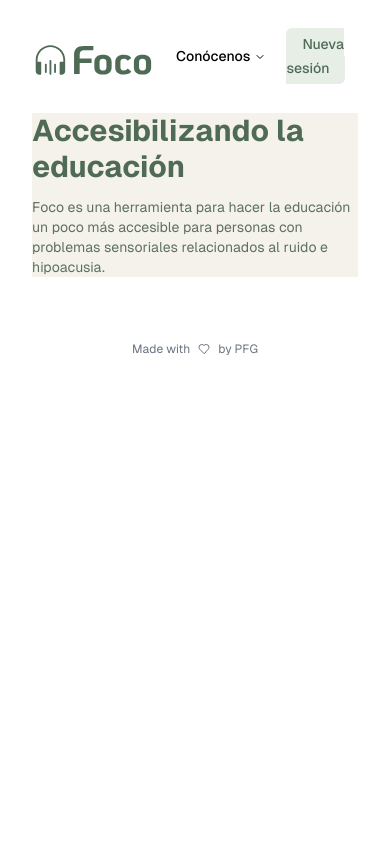
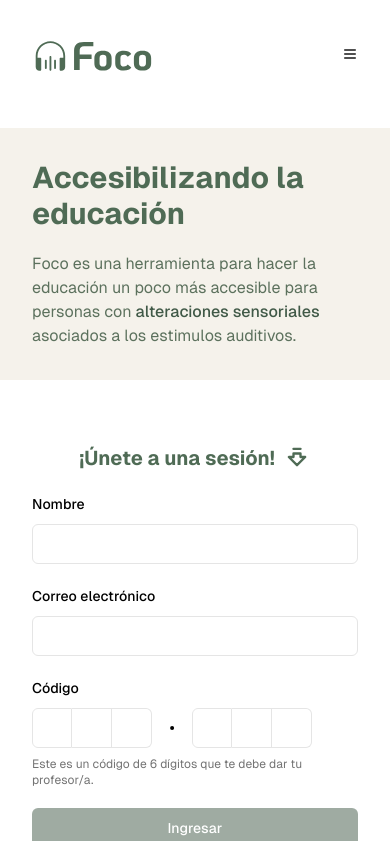
Before and after one commit to panquequesfg/foco-frontend, a Next.js app: page / in a window 390 px wide. Shown: the top 841 px of the page. Built offline with nearby package versions, Linux system fonts and the light colour scheme.

Commit message:
feat(layout): add navbar layout

```diff
--- a/app/layout.tsx
+++ b/app/layout.tsx
@@ -1,6 +1,18 @@
-import type { Metadata } from "next";
+"use client"
+
 import localFont from "next/font/local";
 import "./globals.css";
+import {Navbar} from "@/components/layout/navbar";
+import {Heart} from "lucide-react";
+import {
+  QueryClient,
+  QueryClientProvider,
+} from '@tanstack/react-query'
+import { Toaster } from "@/components/ui/toaster"
+import Image from "next/image";
+import Link from "next/link";
+
+const queryClient = new QueryClient()
 
 const geistSans = localFont({
   src: "./fonts/GeistVF.woff",
@@ -13,23 +25,36 @@ const geistMono = localFont({
   weight: "100 900",
 });
 
-export const metadata: Metadata = {
-  title: "Create Next App",
-  description: "Generated by create next app",
-};
-
 export default function RootLayout({
   children,
 }: Readonly<{
   children: React.ReactNode;
 }>) {
   return (
-    <html lang="en">
+    <QueryClientProvider client={queryClient}>
+      <html lang="en">
       <body
         className={`${geistSans.variable} ${geistMono.variable} antialiased`}
       >
-        {children}
+        <div className="flex flex-col justify-between min-h-screen gap-8 font-[family-name:var(--font-geist-sans)]">
+          <header>
+            <div className="flex w-full justify-between items-end px-8 py-7 sm:px-20">
+              <div className="w-32 h-10">
+                <Link href="/" legacyBehavior passHref>
+                  <Image src="/logo.svg" alt="logo" sizes="100vw" width={128} height={128} style={{position: 'relative'}} />
+                </Link>
+              </div>
+              <Navbar/>
+            </div>
+          </header>
+          {children}
+          <footer className="gap-x-2 flex flex-wrap items-end justify-center text-xs text-gray-500 py-10">
+            Made with <Heart className="w-3 h-3"/> by PFG
+          </footer>
+        </div>
+        <Toaster />
       </body>
-    </html>
+      </html>
+    </QueryClientProvider>
   );
 }
--- a/app/page.tsx
+++ b/app/page.tsx
@@ -1,28 +1,29 @@
-import { Heart } from "lucide-react";
-import { Navbar } from "@/components/layout/navbar";
+"use client"
+
+import { ArrowBigDownDash } from "lucide-react";
+import {JoinSessionForm} from "@/components/sessions/join-session-form";
 
 export default function Home() {
   return (
-    <div className="flex flex-col justify-items-center min-h-screen p-8 pb-15 gap-16 sm:p-15 font-[family-name:var(--font-geist-sans)]">
-      <main className="flex flex-col gap-8 items-center sm:items-start w-full">
-        <div className="flex w-full justify-between items-center">
-          <img src="logo.svg" alt="logo" className="w-32" />
-          <Navbar />
-        </div>
-        <section className="w-full bg-[#f5f2eb] -ml-8 -mr-8 sm:-ml-15 sm:-mr-40 sm:p-8 sm:px-15 sm:py-20 space-y-3">
+    <main className="flex flex-col gap-8 items-center sm:items-start w-full mb-auto">
+      <section className="w-full bg-[#f5f2eb] sm:py-20 space-y-5 p-8 sm:px-20">
         <h1 className="text-foco-700 text-3xl font-bold">
           Accesibilizando la educación
         </h1>
-          <p className="text-sm text-foco-600 max-w-xl">
+        <p className="text-base text-foco-600 max-w-xl">
           Foco es una herramienta para hacer la educación un poco más
-            accesible para personas con problemas sensoriales relacionados al
-            ruido e hipoacusia.
+          accesible para personas con <span className="font-medium text-foco-800">alteraciones sensoriales</span> asociados a los estimulos
+          auditivos.
         </p>
       </section>
+      <section className="w-full sm:py-10 space-y-5 p-8 sm:px-20 flex flex-col items-center">
+        <h1 className="inline-flex text-foco-700 text-xl sm:text-2xl font-bold gap-x-2">
+          ¡Únete a una sesión! <ArrowBigDownDash className="w-7 h-7 animate-bounce"/>
+        </h1>
+        <div className="mx-auto">
+          <JoinSessionForm/>
+        </div>
+      </section>
     </main>
-      <footer className="row-start-3 gap-x-2 flex flex-wrap items-center justify-center text-xs text-gray-500">
-        Made with <Heart className="w-3 h-3" /> by PFG
-      </footer>
-    </div>
   );
 }
--- a/components/layout/navbar.tsx
+++ b/components/layout/navbar.tsx
@@ -2,7 +2,7 @@
 
 import * as React from "react";
 import Link from "next/link";
-
+import { Menu } from "lucide-react";
 import { cn } from "@/lib/utils";
 import {
   NavigationMenu,
@@ -12,20 +12,42 @@ import {
   NavigationMenuList,
   NavigationMenuTrigger,
 } from "@/components/ui/navigation-menu";
+import { Button } from "@/components/ui/button"
+import {
+  Drawer,
+  DrawerClose,
+  DrawerContent,
+  DrawerDescription,
+  DrawerFooter,
+  DrawerHeader,
+  DrawerTitle,
+  DrawerTrigger,
+} from "@/components/ui/drawer"
 
 export function Navbar() {
   return (
-    <NavigationMenu>
+    <>
+      <NavigationMenu className="hidden sm:block">
         <NavigationMenuList>
           <NavigationMenuItem>
             <NavigationMenuTrigger>Conócenos</NavigationMenuTrigger>
-          <NavigationMenuContent className="w-fit text-xs">
-            <NavigationMenuLink>¿Quiénes somos?</NavigationMenuLink>
-            <NavigationMenuLink>¿Por qué Foco?</NavigationMenuLink>
+            <NavigationMenuContent>
+              <ul className="w-fit text-sm flex flex-col">
+                <li className="p-4 hover:bg-gray-50">
+                  <Link href="/about-us" legacyBehavior passHref>
+                    <NavigationMenuLink className="whitespace-nowrap">¿Quiénes somos?</NavigationMenuLink>
+                  </Link>
+                </li>
+                <li className="p-4 hover:bg-gray-50">
+                  <Link href="/why-foco" legacyBehavior passHref>
+                    <NavigationMenuLink className="whitespace-nowrap">¿Por qué Foco?</NavigationMenuLink>
+                  </Link>
+                </li>
+              </ul>
             </NavigationMenuContent>
           </NavigationMenuItem>
           <NavigationMenuItem>
-          <Link href="/session/new" legacyBehavior passHref>
+            <Link href="/sessions/new" legacyBehavior passHref>
               <NavigationMenuLink className="bg-foco-100 hover:bg-foco-200 text-foco-700 rounded-md text-center items-center px-4 py-2 text-sm font-medium">
                 Nueva sesión
               </NavigationMenuLink>
@@ -33,6 +55,32 @@ export function Navbar() {
           </NavigationMenuItem>
         </NavigationMenuList>
       </NavigationMenu>
+      <Drawer>
+        <DrawerTrigger asChild className="block sm:hidden">
+          <Button variant="link" className="!p-0 h-7"><Menu className="w-7 h-7"/></Button>
+        </DrawerTrigger>
+        <DrawerContent>
+          <div className="mx-auto w-full max-w-sm">
+            <DrawerHeader>
+              <DrawerTitle>
+                Menú
+              </DrawerTitle>
+            </DrawerHeader>
+            <div className="flex flex-col gap-y-2 w-full justify-center text-sm py-7 px-2">
+              <Link href="/about-us" legacyBehavior passHref>
+                <p className="w-full text-center px-4 py-2">¿Quiénes somos?</p>
+              </Link>
+              <Link href="/why-foco" legacyBehavior passHref className="w-full text-center px-4 py-2">
+                <p className="w-full text-center px-4 py-2">¿Por qué Foco?</p>
+              </Link>
+              <Link href="/sessions/new" legacyBehavior passHref>
+                <p className="bg-foco-100 hover:bg-foco-200 text-foco-700 rounded-md font-semibold text-center items-center px-4 py-2">Nueva sesión</p>
+              </Link>
+            </div>
+          </div>
+        </DrawerContent>
+      </Drawer>
+    </>
   );
 }
 
```
Lines whose indentation alone changed are shown as unchanged.
